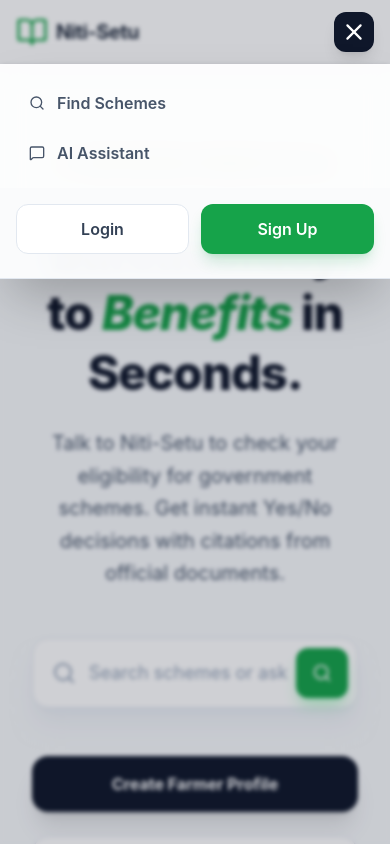
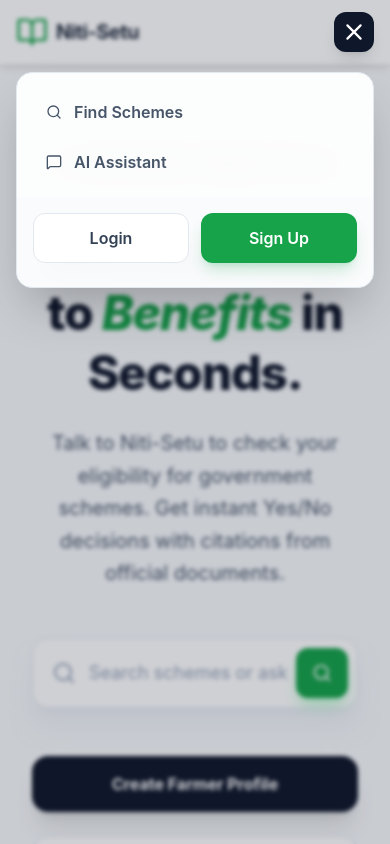
Before and after one commit to ZRishu/niti-setu, a React (Vite) app in the folder frontend/: page / in a window 390 px wide. Both pictures are taken after a click on the button 354 px from the left and 32 px from the top of the page. Shown: the top 844 px of the page. Built offline with nearby package versions, Linux system fonts and the light colour scheme; no server answers.

Commit message:
feat(ui): add rounded corners to mobile navbar menu for a modern aesthetic

```diff
--- a/frontend/src/components/Navbar.tsx
+++ b/frontend/src/components/Navbar.tsx
@@ -114,7 +114,7 @@
             onClick={() => setIsOpen(false)}
           />
 
-          <div className="md:hidden absolute top-16 left-0 right-0 bg-white/95 backdrop-blur-md border-b border-slate-200 shadow-2xl animate-in slide-in-from-top duration-300 origin-top z-50">
+          <div className="md:hidden absolute top-[4.5rem] left-4 right-4 bg-white/95 backdrop-blur-md border border-slate-200 shadow-2xl rounded-2xl overflow-hidden animate-in slide-in-from-top-4 duration-300 origin-top z-50">
             <div className="px-4 pt-4 pb-3 space-y-1 sm:px-6">
               {!isAdmin && (
                 <>
```
